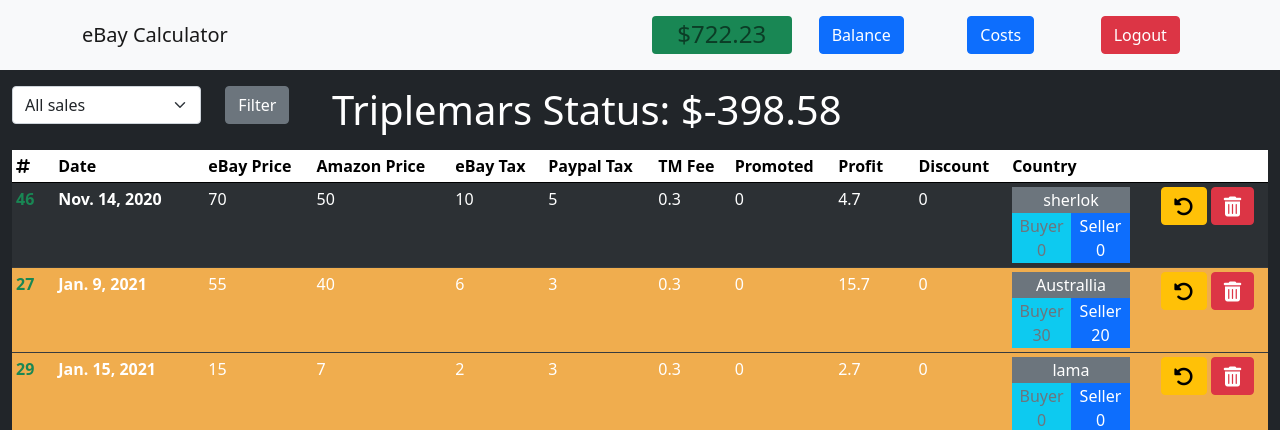
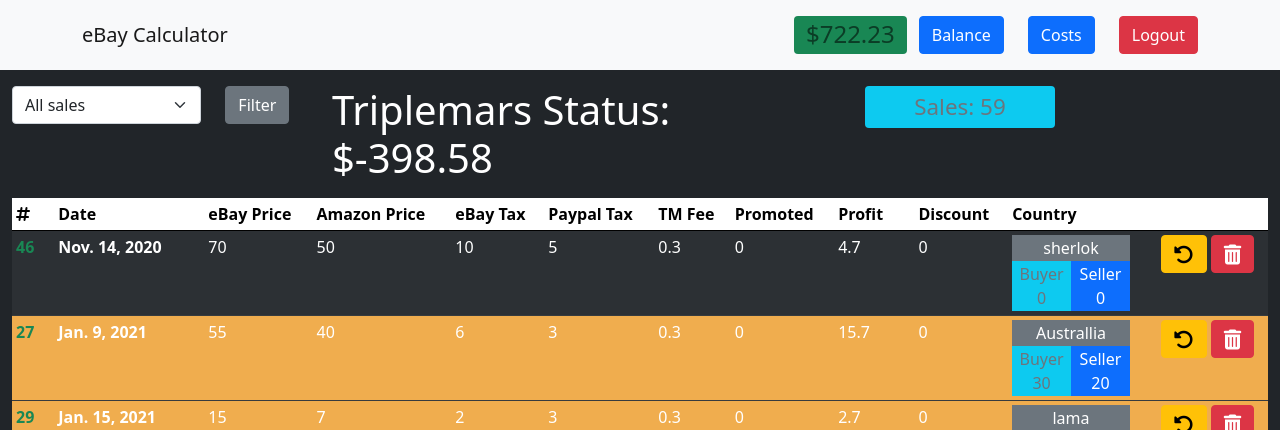
Before and after one commit to d4nieldev/ebaycalculator, a Django app: page /panel in a window 1280 px wide. Shown: the top 430 px of the page. Run offline with Django 3.2, Linux system fonts and the light colour scheme; a user stored in the database is signed in; data comes from the database, SQL or seed files in the repository; both versions use the stored data as it was after the commit; some libraries are stand-ins or nearby versions.

Commit message:
Sales count + navbar buttons justified to right

```diff
--- a/static/js/panel.js
+++ b/static/js/panel.js
@@ -636,6 +636,8 @@
 
     calc_total_date_profit();
 
+    $("#sales-count").html("Sales: " + parseFloat($("#table_sales > tbody > tr").length - 1));
+
     // editable tables
     $(document).on("dblclick", ".editable", change_editable)
 
--- a/templates/base.html
+++ b/templates/base.html
@@ -30,19 +30,19 @@
             {% if not user.is_authenticated %}
             <button id="btn_open_login" type="button" class="btn btn-primary" data-toggle="modal" data-target="#sign_in_modal">Sign In</button>
             {% else %}
-            <div class="navbar-text row w-50">
-                <div class="col text-center rounded" style="font-size: 1.5rem;" id="total-profit">
+            <div class="navbar-text row w-50 d-flex justify-content-end">
+                <div class="col-md-auto text-center rounded" style="font-size: 1.5rem;" id="total-profit">
                     {% for cost in costs %}
                         <span class="hidden-cost" style="display: none;">{{ cost.value }}</span>
                     {% endfor %}
                 </div>
-                <span class="col text-center">
+                <span class="col-md-auto text-center">
                     <button id="btn_open_balance" type="button" class="btn btn-primary" data-toggle="modal" data-target="#balance_modal">Balance</button>
                 </span>
-                <span class="col text-center">
+                <span class="col-md-auto text-center">
                     <button id="btn_open_costs" type="button" class="btn btn-primary" data-toggle="modal" data-target="#costs_modal">Costs</button>
                 </span>
-                <span class='col text-center'>
+                <span class='col-md-auto text-center'>
                     <a class='btn btn-danger text-white' href="{% url 'logout' %}">Logout</a>
                 </span>
             </div>
--- a/templates/panel.html
+++ b/templates/panel.html
@@ -31,12 +31,13 @@
             <div class="col-1">
                 <input type="submit" class="btn btn-secondary" name="btn_select_date" value="Filter">
             </div>
-            <span class='col'>
-                <div class="align-middle">
-                    <span class="display-6">Triplemars Status: </span>
-                    <span id="div_user_balance" class="display-6">${{ user_balance|roundFloat:2 }}</span>
-                </div>
+            <span class='col-5'>
+                <span class="display-6">Triplemars Status: </span>
+                <span id="div_user_balance" class="display-6">${{ user_balance|roundFloat:2 }}</span>
             </span>
+            <div class="col-2">
+                <div id="sales-count" class="text-center rounded bg-info py-1 text-secondary" style="font-size: 1.4rem"></div>
+            </div>
         </div>
     </form>
 
```
Also changed, not shown: db.sqlite3.
